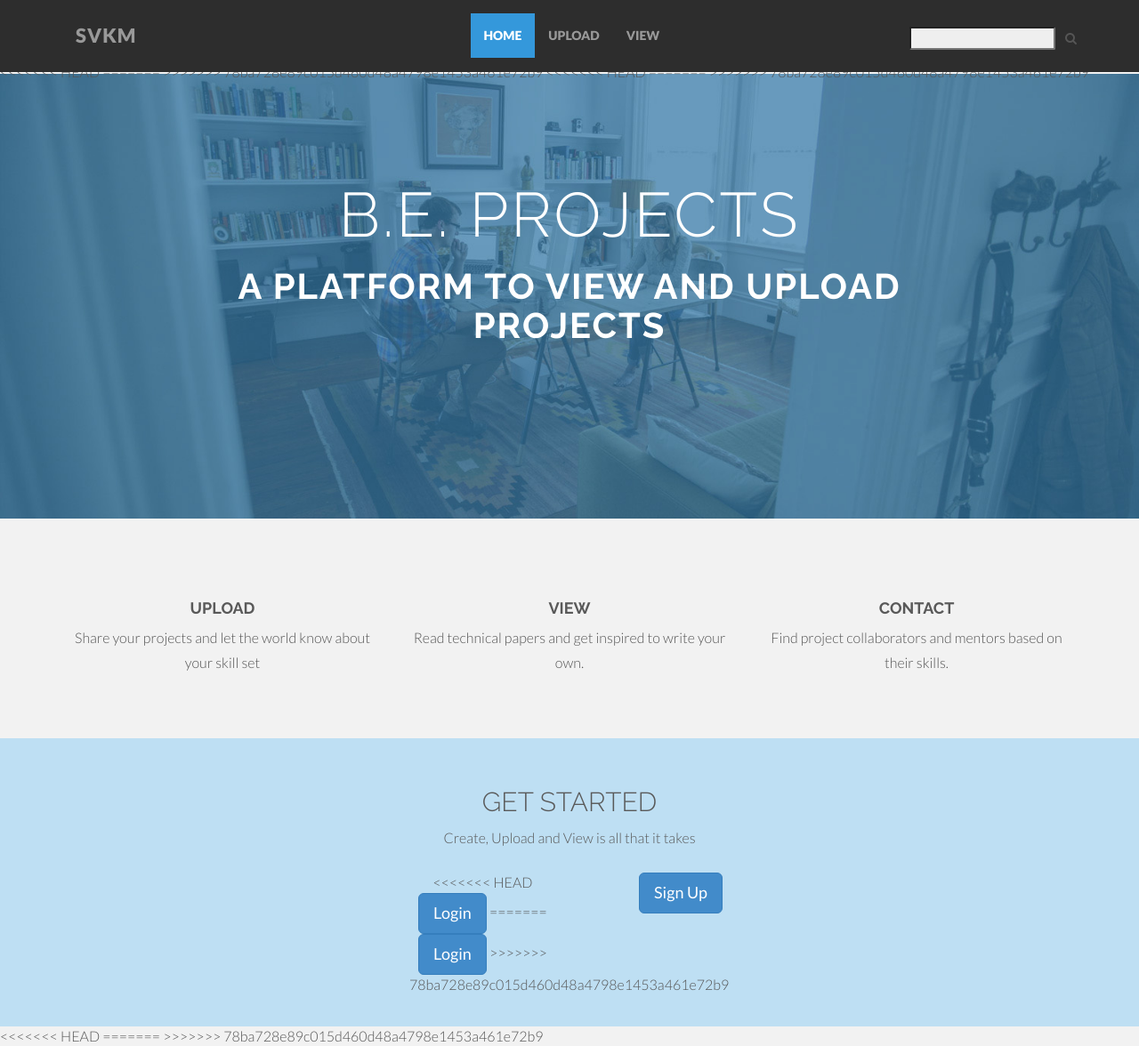
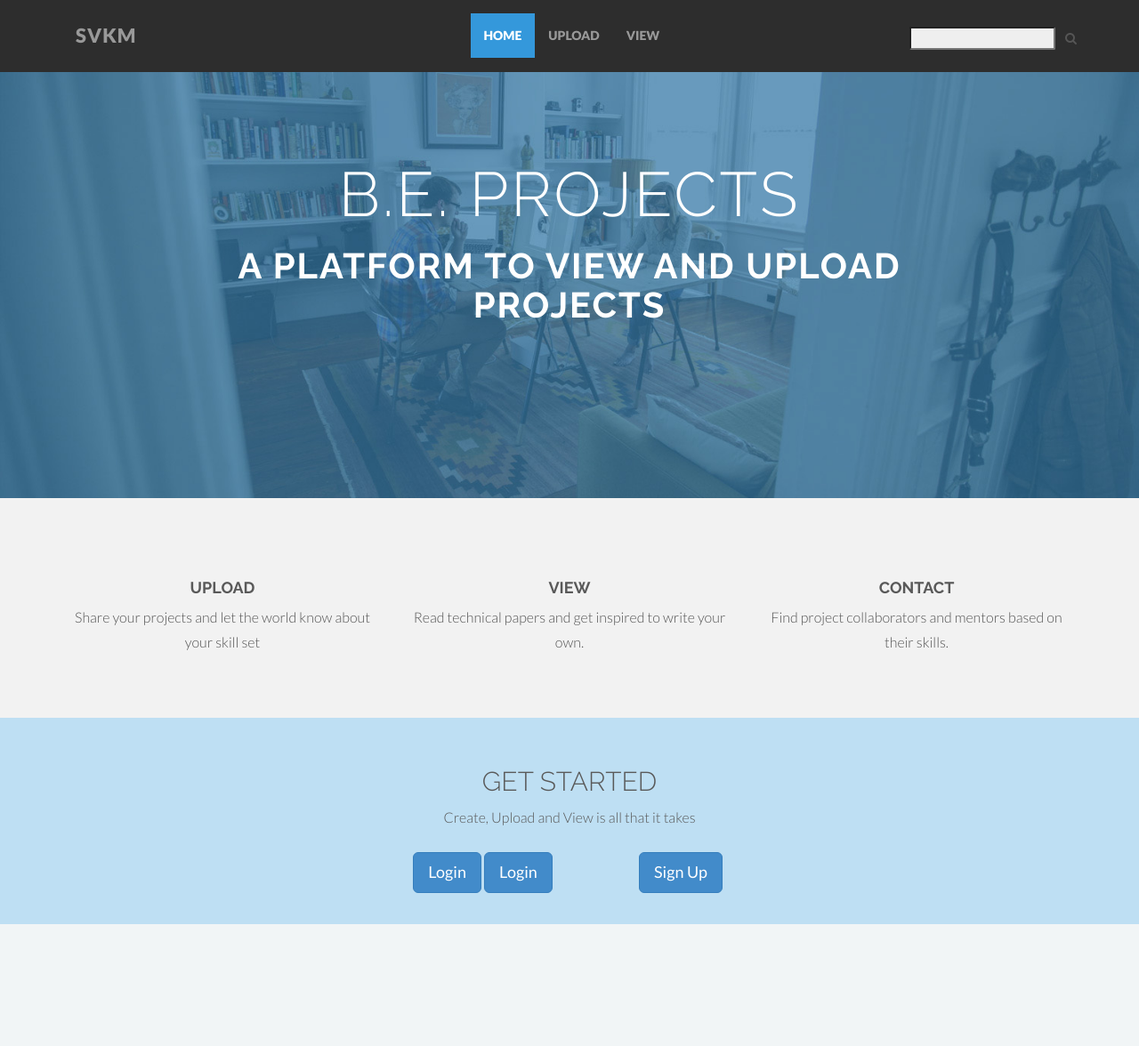
Before and after one commit to shahsaumya/DJACM-BEPapers, a Django app: page /index/ in a window 1280 px wide. Shown: the whole page at 89% size. After the commit the page ends 1039 px from the top, so only its background shows below. Run offline with Django 3.2, Linux system fonts and the light colour scheme; the visitor is signed in with stand-in values (Sample User, id 1); some libraries are stand-ins or nearby versions.

Commit message:
Fixed index

```diff
--- a/user_auth/login/templates/index.html
+++ b/user_auth/login/templates/index.html
@@ -7,28 +7,23 @@
     <meta name="viewport" content="width=device-width, initial-scale=1.0">
     <meta name="description" content="">
     <meta name="author" content="">
-<<<<<<< HEAD
     <link rel="shortcut icon" href="{% static 'assets/ico/favicon.png' %}">
-=======
     <link rel="shortcut icon" href="{%static 'ico/favicon.png' %}">
->>>>>>> 78ba728e89c015d460d48a4798e1453a461e72b9
 
     <title>SPOT - Free Bootstrap 3 Theme</title>
 
     <!-- Bootstrap core CSS -->
-<<<<<<< HEAD
+
     <link href="{% static 'assets/css/bootstrap.css' %}" rel="stylesheet">
     <link href="{% static 'assets/css/font-awesome.min.css' %}" rel="stylesheet">
 
     <!-- Custom styles for this template -->
     <link href="{% static 'assets/css/main.css' %}" rel="stylesheet">
-=======
     <link href="{%static 'css/bootstrap.css' %}" rel="stylesheet">
     <link href="{%static 'css/font-awesome.min.css' %}" rel="stylesheet">
 
     <!-- Custom styles for this template -->
     <link href="{%static 'css/main.css' %}" rel="stylesheet">
->>>>>>> 78ba728e89c015d460d48a4798e1453a461e72b9
 
 
     <!-- HTML5 shim and Respond.js IE8 support of HTML5 elements and media queries -->
@@ -58,7 +53,7 @@
 
             <li class="active"><a href="/index/">HOME</a></li>
                  <!-- <li><a href="about.html">LOGIN /SIGN UP</a></li>-->
-            <li><a href="services.html">UPLOAD</a></li>
+            <li><a href="/upload/">UPLOAD</a></li>
                   <li><a href="works.html">VIEW</a></li>
           </ul>
           <div class = "nav navbar-nav navbar-right" style = "padding-top: 15px">
@@ -114,11 +109,8 @@
 				<br><br>
 				<div class = "col-lg-4"></div>
 				<div class="col-lg-2">
-<<<<<<< HEAD
 					<a href="/about/"><!--<img src="assets/img/login.jpg" alt="">--><button type="button" class="btn btn-primary btn-lg">Login</button></a>
-=======
 					<a href="about.html"><!--<img src="{%static 'img/login.jpg' %}" alt="">--><button type="button" class="btn btn-primary btn-lg">Login</button></a>
->>>>>>> 78ba728e89c015d460d48a4798e1453a461e72b9
 				</div>
 
 				<div class="col-lg-2">
@@ -138,10 +130,7 @@
     ================================================== -->
     <!-- Placed at the end of the document so the pages load faster -->
     <script src="https://code.jquery.com/jquery-1.10.2.min.js"></script>
-<<<<<<< HEAD
     <script src="{% static 'assets/js/bootstrap.min.js' %}"></script>
-=======
     <script src="{%static 'js/bootstrap.min.js' %}"></script>
->>>>>>> 78ba728e89c015d460d48a4798e1453a461e72b9
   </body>
 </html>
```
